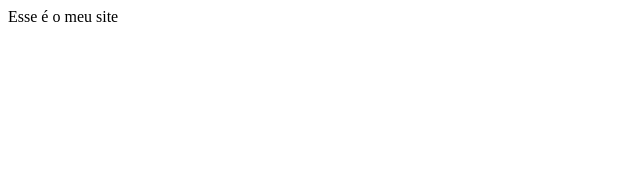
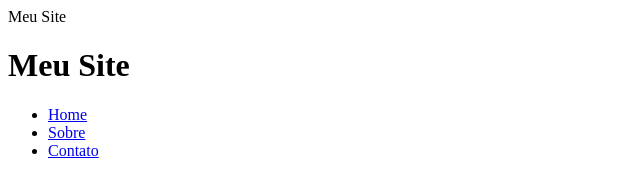
Before and after one commit to patrickdeyvis/site, a plain HTML site: page index.html in a window 1280 px wide. Shown: the whole page, without its empty margins (0-640 px from the left). Drawn offline with Linux system fonts and the light colour scheme.

Commit message:
Menu título correto

```diff
--- a/index.html
+++ b/index.html
@@ -4,8 +4,18 @@
 <meta charset="UTF-8">
 <title> Meu Site </title>
 </head>
+
 <body>
-    Esse é o meu site
+Meu Site
+
+<h1>Meu Site</h1>
+
+<ul>
+    <li><a href="index.html">Home</a></li>
+    <li><a href="sobre.html">Sobre</a></li>
+    <li><a href="contato.html">Contato</a></li>
+</ul>
+
 </body>
 
 </html>
```
